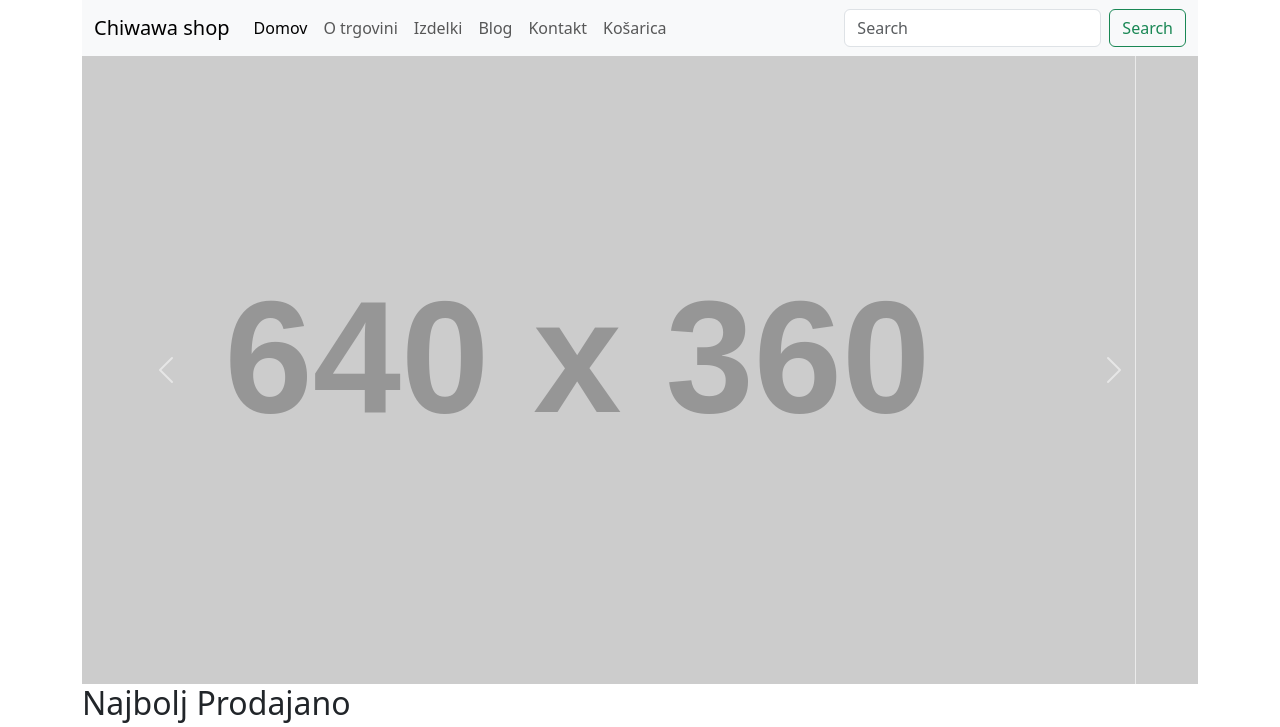
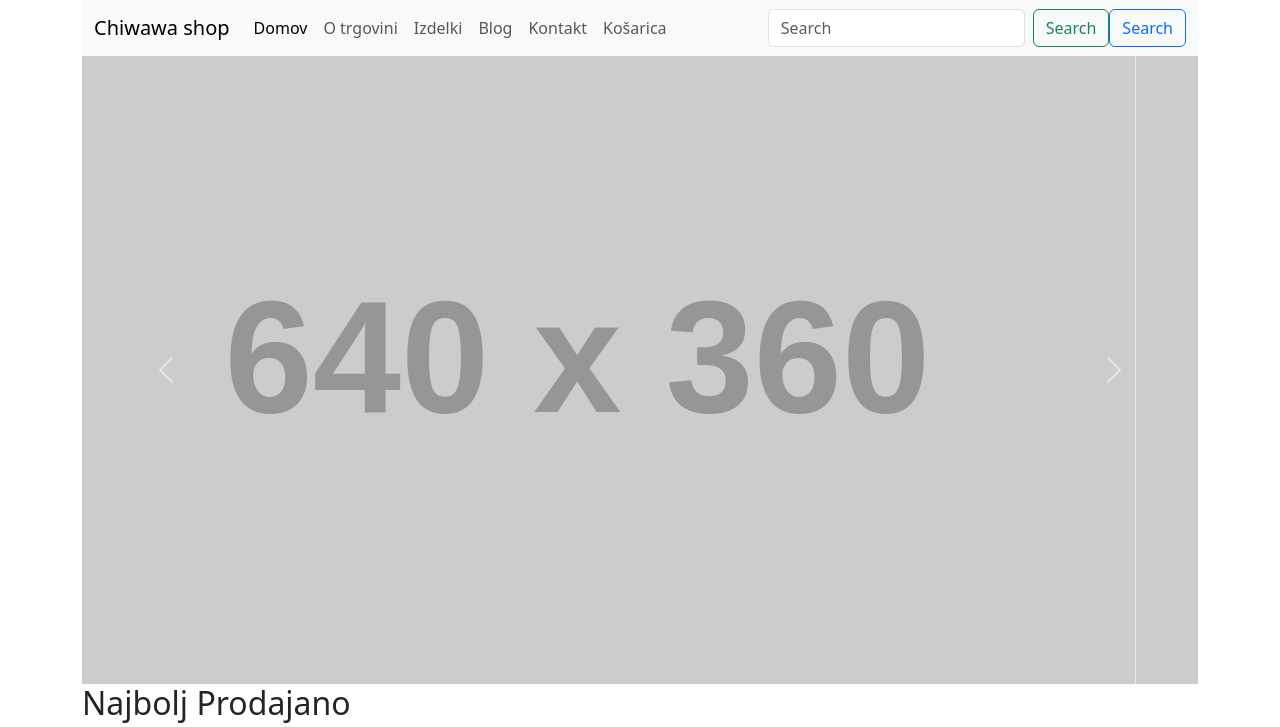
Before and after one commit to janezb10/seminarska-spletno-programiranje1, a website: page src/index.html in a window 1280 px wide. Shown: the top 727 px of the page. Drawn offline with Linux system fonts and the light colour scheme; placeholder pictures from the web are drawn by us.

Commit message:
mal pa po mal

```diff
--- a/src/index.html
+++ b/src/index.html
@@ -43,7 +43,7 @@
                       <button class="btn btn-outline-success" type="submit">Search</button>
                     </form>
                   </div>
-                </div>
+                      <button class="btn btn-outline-primary " type="submit">Search</button>
               </nav>
         </header>
         <main>
```
